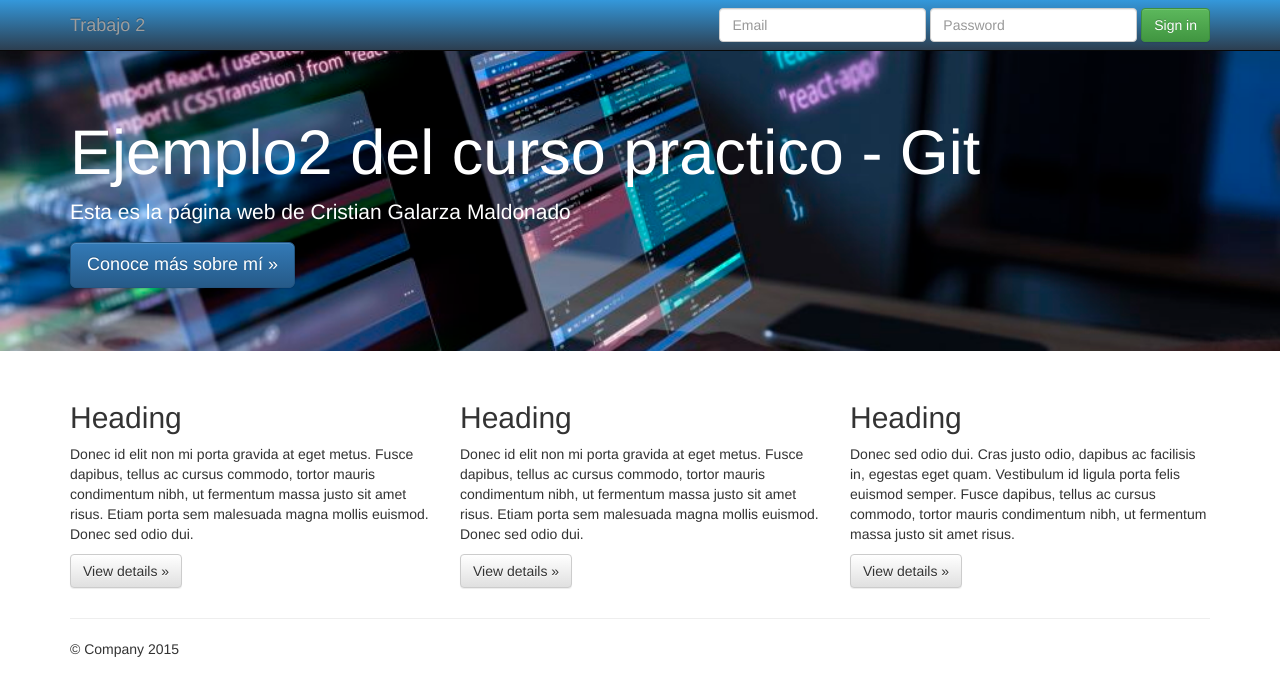
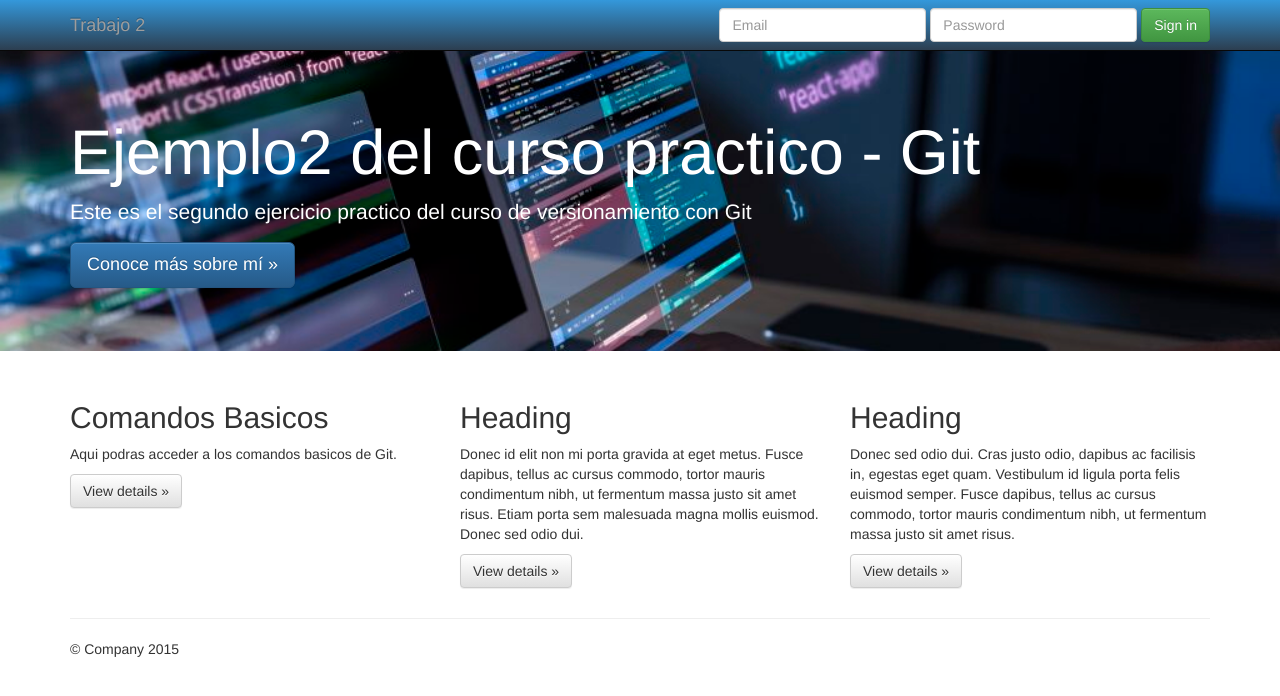
Before and after one commit to Cristianzz/Trabajo2-Cristian-Galarza, a plain HTML site: page index.html in a window 1280 px wide. Drawn offline with nearby package versions, Linux system fonts and the light colour scheme.

Commit message:
se agrego informacion al template sobre los comandos de Git

```diff
--- a/index.html
+++ b/index.html
@@ -64,7 +64,7 @@
 <div class="jumbotron" style="background-image: url('img/tester.jpg'); background-size: cover; background-position: center; color: #fff;">
   <div class="container">
     <h1>Ejemplo2 del curso practico - Git</h1>
-    <p>Esta es la página web de Cristian Galarza Maldonado</p>
+    <p>Este es el segundo ejercicio practico del curso de versionamiento con Git</p>
     <p><a class="btn btn-primary btn-lg" href="#" role="button">Conoce más sobre mí &raquo;</a></p>
   </div>
 </div>
@@ -73,8 +73,8 @@
       <!-- Example row of columns -->
       <div class="row">
         <div class="col-md-4">
-          <h2>Heading</h2>
-          <p>Donec id elit non mi porta gravida at eget metus. Fusce dapibus, tellus ac cursus commodo, tortor mauris condimentum nibh, ut fermentum massa justo sit amet risus. Etiam porta sem malesuada magna mollis euismod. Donec sed odio dui. </p>
+          <h2>Comandos Basicos</h2>
+          <p>Aqui podras acceder a los comandos basicos de Git. </p>
           <p><a class="btn btn-default" href="#" role="button">View details &raquo;</a></p>
         </div>
         <div class="col-md-4">
```
